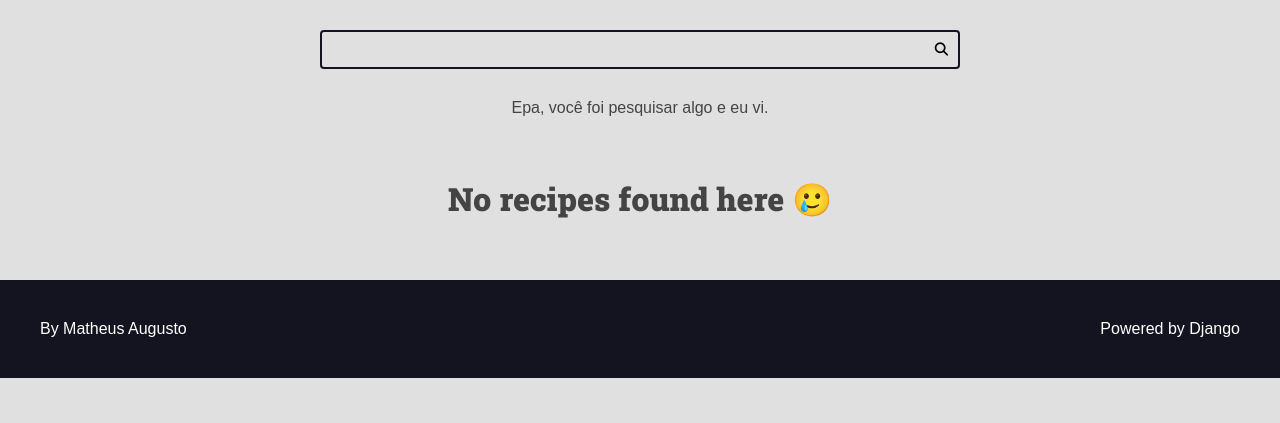
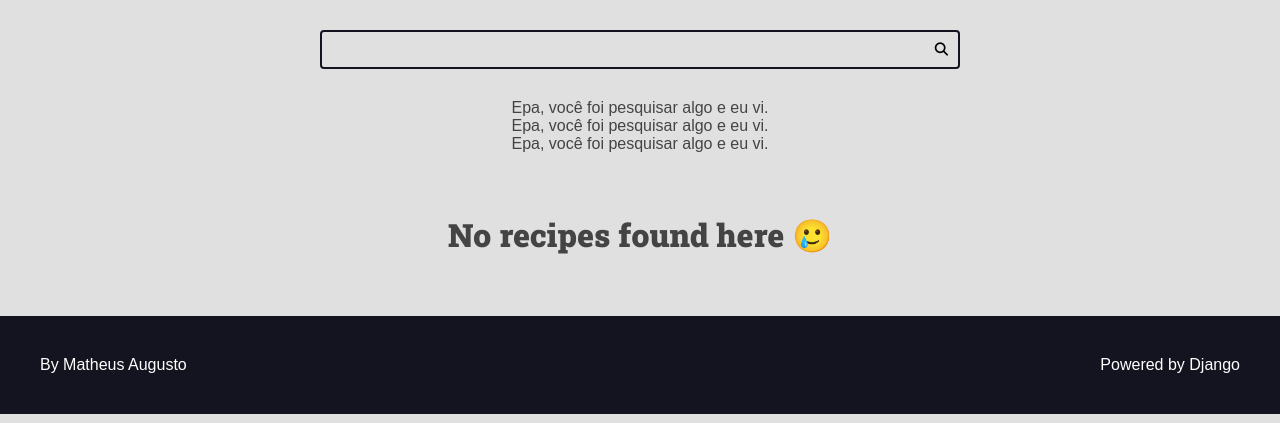
Before and after one commit to MatheusAugustoVieira/curso-django-project, a Django app: page / in a window 1280 px wide. Shown: the part 113-536 px from the top of the page. Run offline with Django 5.2, Linux system fonts and the light colour scheme; data that the repository does not hold is empty.

Commit message:
version 4.1

```diff
--- a/recipes/templates/recipes/partials/messages.html
+++ b/recipes/templates/recipes/partials/messages.html
@@ -1,5 +1,5 @@
 {% if messages %}
-<div class="main-content center container">
+<div class="main-content center container messages-container">
     {% for message in messages %}
         <div class="message {{ message.tags }}">
                 {{ message }}
--- a/recipes/views.py
+++ b/recipes/views.py
@@ -21,6 +21,9 @@ def home(request):
             ).order_by('-id')
 
     messages.error(request, 'Epa, você foi pesquisar algo e eu vi.')
+    messages.success(request, 'Epa, você foi pesquisar algo e eu vi.')
+    messages.info(request, 'Epa, você foi pesquisar algo e eu vi.')
+
 
     page_obj, pagination_range = make_pagination(request, recipes, PER_PAGE)
 
```
